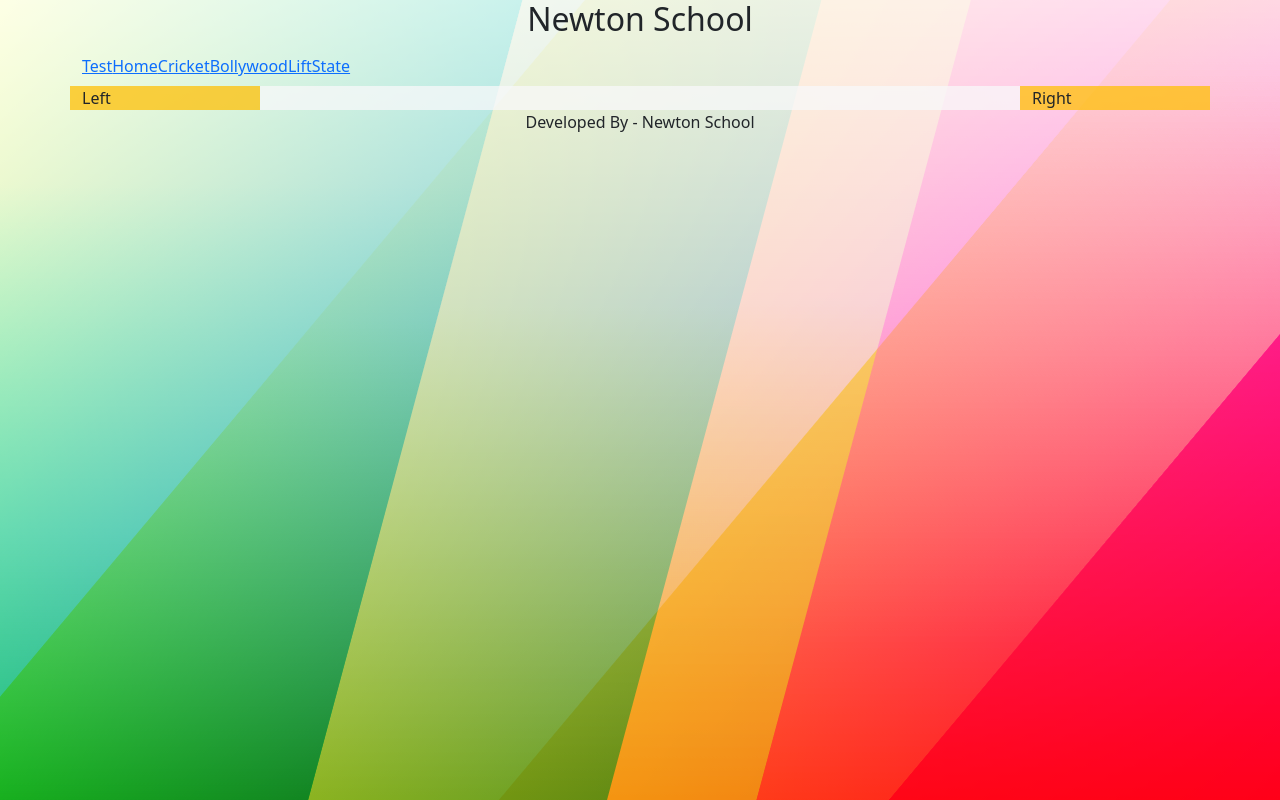
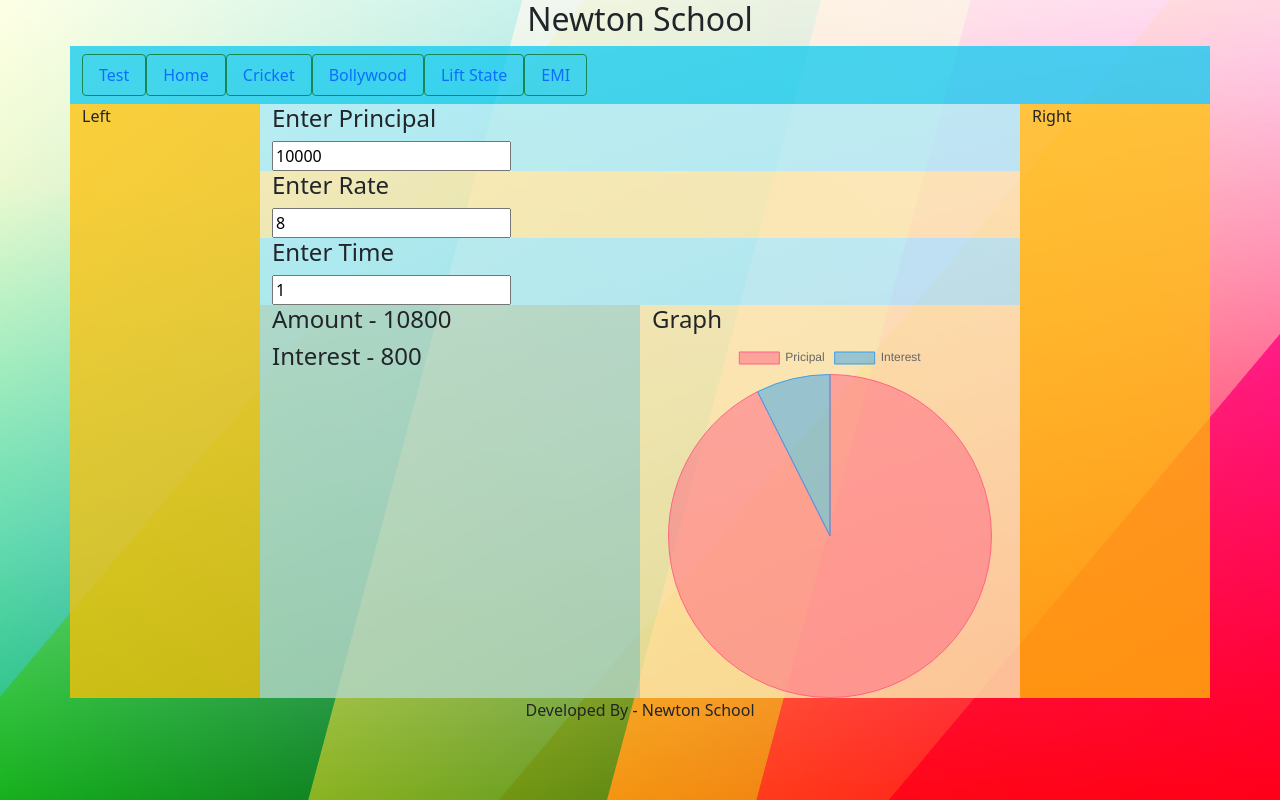
Before and after one commit to PreranaMalge/neutron_react, a React (Create React App) app: page /emi in a window 1280 px wide. Built offline with nearby package versions, Linux system fonts and the light colour scheme.

Commit message:
11th May 2022

```diff
--- a/package.json
+++ b/package.json
@@ -7,8 +7,10 @@
     "@testing-library/react": "^13.1.1",
     "@testing-library/user-event": "^13.5.0",
     "bootstrap": "^5.1.3",
+    "chartjs": "^0.3.24",
     "react": "^18.1.0",
     "react-bootstrap": "^2.3.1",
+    "react-chartjs-2": "^4.1.0",
     "react-dom": "^18.1.0",
     "react-router-dom": "^6.3.0",
     "react-scripts": "5.0.1",
--- a/src/App.js
+++ b/src/App.js
@@ -2,12 +2,13 @@
 import './App.css';
 import './css/myStyle.css';
 import '../node_modules/bootstrap/dist/css/bootstrap.min.css';
-import { BrowserRouter,Route,Routes } from 'react-router-dom';
+import {BrowserRouter, Route, Routes} from 'react-router-dom';
 import Test from './Test';
+import Home from './Home';
+import Cricket from './cricket'
 import Bollywood from './Bollywood';
-import Home from './Home';
-import Cricket from './cricket';
 import LiftState from './LiftState';
+import EMI from './EMI/EMI';
 
 import Header from './common/Header';
 import Menubar from './common/Menubar';
@@ -15,9 +16,8 @@
 import Left from './common/Left';
 import Right from './common/Right';
 
-
-function App(){
-  return(
+function App() {
+  return (
     <div className='container'>
       <BrowserRouter>
         <Header/>
@@ -26,19 +26,20 @@
           <Left/>
           <div className='col-8 bg-light bg-opacity-75'>
             <Routes>
-            <Route path='/test' element={<Test/>}/>
+              <Route path='/test' element={<Test />}/>
               <Route path='/home' element={<Home/>}/>
               <Route path='/cricket' element={<Cricket/>}/>
               <Route path='/bollywood' element={<Bollywood/>}/>
               <Route path='/liftstate' element={<LiftState/>}/>
+              <Route path='/emi' element={<EMI/>}/>
             </Routes>
           </div>
           <Right/>
         </div>
         <Footer/>
-
       </BrowserRouter>
     </div>
   );
 }
+
 export default App;
--- /dev/null
+++ b/src/EMI/EMI.js
@@ -0,0 +1,65 @@
+import React, { useEffect, useState } from "react";
+import EMI_Principal from "./EMI_Principal";
+import EMI_Rate from "./EMI_Rate";
+import EMI_Time from "./EMI_Time";
+import EMI_Final from "./EMI_Final";
+import EMI_Graph from "./EMI_Graph";
+
+const EMI = () => {
+    const [principal, setPrincipal] = useState(10000);
+    const [rate, setRate] = useState(8);
+    const [time, setTime] = useState(1);
+    const [amount, setAmount] = useState(0);
+
+
+    const fn_principal = (event) => {
+        console.log('fn_principal', event.target.value);
+        setPrincipal(event.target.value);
+    }
+    const fn_rate = (event) => {
+        console.log('fn_principal', event.target.value);
+        setRate(event.target.value);
+    }
+    const fn_time = (event) => {
+        console.log('fn_principal', event.target.value);
+        setTime(event.target.value);
+    }
+
+    useEffect(() => {
+        console.log('principal', principal);
+        console.log('rate', rate);
+        console.log('time', time);
+        setAmount(principal * Math.pow((1+ (rate/100)),  time));
+        console.log('amount', principal * Math.pow((1+ (rate/100)),  time));
+    })
+
+
+    return(
+        <>
+            <div className="row">
+                    <div className="col-12 bg-info bg-opacity-25">
+                    <EMI_Principal principal = {principal} fn_principal={fn_principal}/>
+                    </div>
+
+                    <div className="col-12 bg-warning bg-opacity-25">
+                    <EMI_Rate rate = {rate} fn_rate = {fn_rate}/>
+                    </div>
+
+                    <div className="col-12 bg-info bg-opacity-25">
+                    <EMI_Time time={time} fn_time = {fn_time}/>
+                    </div>
+
+                    <div className="col-6 bg-success bg-opacity-25">
+                    <EMI_Final amount={amount} principal = {principal}/>
+                    </div>
+
+                    <div className="col-6 bg-warning bg-opacity-25">
+                    <EMI_Graph amount={amount} principal = {principal}/>
+                    </div>
+
+            </div>
+        </>
+    )
+}
+
+export default EMI;
--- /dev/null
+++ b/src/EMI/EMI_Final.js
@@ -0,0 +1,19 @@
+import React, { useState } from "react";
+
+const EMI_Final = (props) => {
+
+    return(
+        <>
+            <div className="row">
+                <div className="col-12">
+                   <h4>Amount - {props.amount}</h4>
+                   <h4>Interest - {props.amount - props.principal}</h4>
+                </div>
+            </div>
+
+
+        </>
+    )
+}
+
+export default EMI_Final;
--- /dev/null
+++ b/src/EMI/EMI_Graph.js
@@ -0,0 +1,43 @@
+import React, { useState } from "react";
+import { Chart as ChartJS, ArcElement, Tooltip, Legend } from 'chart.js';
+import {Pie} from 'react-chartjs-2';
+
+ChartJS.register(ArcElement, Tooltip, Legend);
+
+const EMI_Graph = (props) => {
+
+    const data = {
+        labels: [ 'Pricipal', 'Interest'],
+        datasets: [
+          {
+            label: '---',
+            data: [props.principal, props.amount - props.principal ],
+            backgroundColor: [
+              'rgba(255, 99, 132, 0.5)',
+              'rgba(54, 162, 235, 0.5)',
+            ],
+            borderColor: [
+              'rgba(255, 99, 132, 1)',
+              'rgba(54, 162, 235, 1)',
+            ],
+            borderWidth: 1,
+          },
+        ],
+      };
+
+
+    return(
+        <>
+            <div className="row">
+                <div className="col-12">
+                    <h4>Graph</h4>
+                </div>
+            </div>
+
+            <Pie data={data}/>
+
+        </>
+    )
+}
+
+export default EMI_Graph;
--- /dev/null
+++ b/src/EMI/EMI_Principal.js
@@ -0,0 +1,18 @@
+import React, { useState } from "react";
+
+const EMI_Principal = (props) => {
+
+    return(
+        <>
+            <div className="row">
+                <div className="col-12">
+                    <h4>Enter Principal</h4>
+                    <input type="number" value={props.principal} onChange={props.fn_principal} />
+                </div>
+            </div>
+
+        </>
+    )
+}
+
+export default EMI_Principal;
--- /dev/null
+++ b/src/EMI/EMI_Rate.js
@@ -0,0 +1,19 @@
+import React, { useState } from "react";
+
+const EMI_Rate = (props) => {
+
+    return(
+        <>
+            <div className="row">
+                <div className="col-12">
+                    <h4>Enter Rate</h4>
+                    <input type="number" value={props.rate} onChange={props.fn_rate} />
+                </div>
+            </div>
+
+
+        </>
+    )
+}
+
+export default EMI_Rate;
--- /dev/null
+++ b/src/EMI/EMI_Time.js
@@ -0,0 +1,19 @@
+import React, { useState } from "react";
+
+const EMI_Time = (props) => {
+
+    return(
+        <>
+            <div className="row">
+                <div className="col-12">
+                    <h4>Enter Time</h4>
+                    <input type="number" value={props.time} onChange={props.fn_time} />
+                </div>
+            </div>
+
+
+        </>
+    )
+}
+
+export default EMI_Time;
--- a/src/LiftState.js
+++ b/src/LiftState.js
@@ -7,6 +7,11 @@
     const updateCountry =(data)=>{
         console.log('parent compoent method clicked...',data);
         setcountry(data);
+    }
+
+    const updateCountryInput = (event) =>{
+        console.log('input field function trigger....',event.target.value);
+        setcountry(event.target.value);
     }
     return(
         <>
@@ -18,7 +23,7 @@
 
         <div className="row-bg-warning bg-opacity-50">
         <div className="col-12">
-                <LiftStateChild country = {country} liftFn={updateCountry}/>
+                <LiftStateChild country = {country} liftFn={updateCountry} handleChange={updateCountryInput}/>
             </div>
         </div>
 
--- a/src/LiftStateChild.js
+++ b/src/LiftStateChild.js
@@ -1,16 +1,20 @@
 import React from "react";
 
 const LiftStateChild = (props)=>{
+    const {country,liftFn,handleChange} = props;
     return(
         <>
         <div className="row bg-danger bg-opacity-50">
             <div className="col-12">
                 Country Name - {props.country}
-                <br></br>
+                <br></br><br></br><br></br>
                 <button onClick={() => props.liftFn('India')}>India</button>
                 <button onClick={() => props.liftFn('Russia')}>Russia</button>
                 <button onClick={() => props.liftFn('USA')}>USA</button>
                 <button onClick={() => props.liftFn('UK')}>UK</button>
+                <br></br><br></br><br></br>
+                <input type="text" onChange={props.handleChange}/>
+                <br></br><br></br><br></br>
 
             </div>
         </div>
@@ -19,3 +23,4 @@
     )
 }
 export default LiftStateChild;
+//Lifting state up
--- a/src/common/Menubar.js
+++ b/src/common/Menubar.js
@@ -1,23 +1,24 @@
-import React from "react";
-import { Link,NavLink } from "react-router-dom";
-import { Nav,Navbar } from "react-bootstrap";
+import React from 'react';
+import {Link, NavLink} from 'react-router-dom';
+import {Nav, Navbar} from 'react-bootstrap';
 
-const Menubar =()=>{
+const Menubar = ()=>{
     return(
         <>
-        <div className="row-bg-success bg-opacity-75">
-            <div className="col-12 text-center">
+            <div className='row bg-info bg-opacity-75'>
+            <div className='col-12 text-center'>
                 <Navbar>
-                    <Link to='/test' className="nav-link-btn btn-outLine-success">Test</Link>
-                    <Link to='/home' className="nav-link-btn btn-outLine-success">Home</Link>
-                    <Link to='/cricket' className="nav-link-btn btn-outLine-success">Cricket</Link>
-                    <Link to='/bollywood' className="nav-link-btn btn-outLine-success">Bollywood</Link>
-                    <Link to='/liftstate' className="nav-link-btn btn-outLine-success">LiftState</Link>
+                    <Link to='/test' className='nav-link btn btn-outline-success'>Test</Link>
+                    <Link to='/home' className='nav-link btn btn-outline-success'>Home</Link>
+                    <Link to='/cricket' className='nav-link btn btn-outline-success'>Cricket</Link>
+                    <Link to='/bollywood' className='nav-link btn btn-outline-success'>Bollywood</Link>
+                    <Link to='/liftstate' className='nav-link btn btn-outline-success'>Lift State</Link>
+                    <Link to='/emi' className='nav-link btn btn-outline-success'>EMI</Link>
                 </Navbar>
             </div>
-        </div>
-
+            </div>
         </>
     )
 }
+
 export default Menubar;
```
Also changed, not shown: 1 other file (tests, documents, lock files or other folders). Lines whose indentation alone changed are shown as unchanged.
